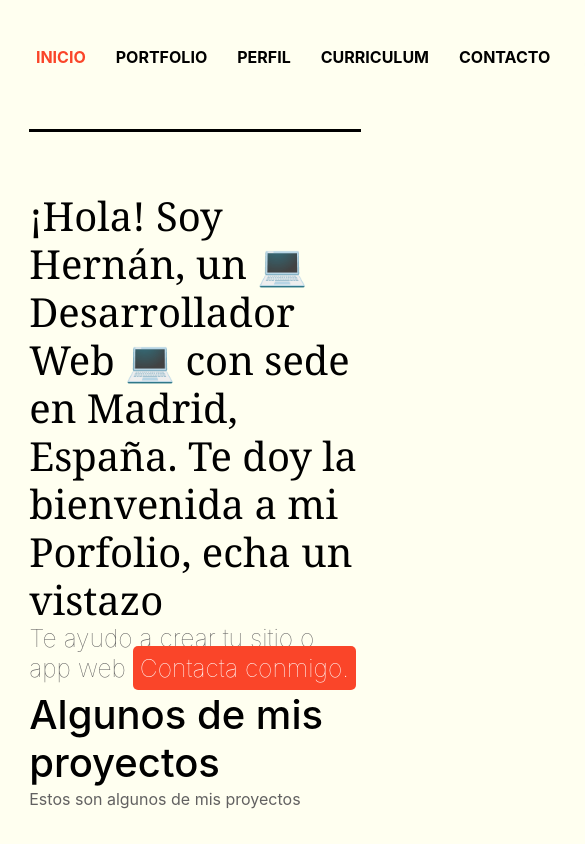
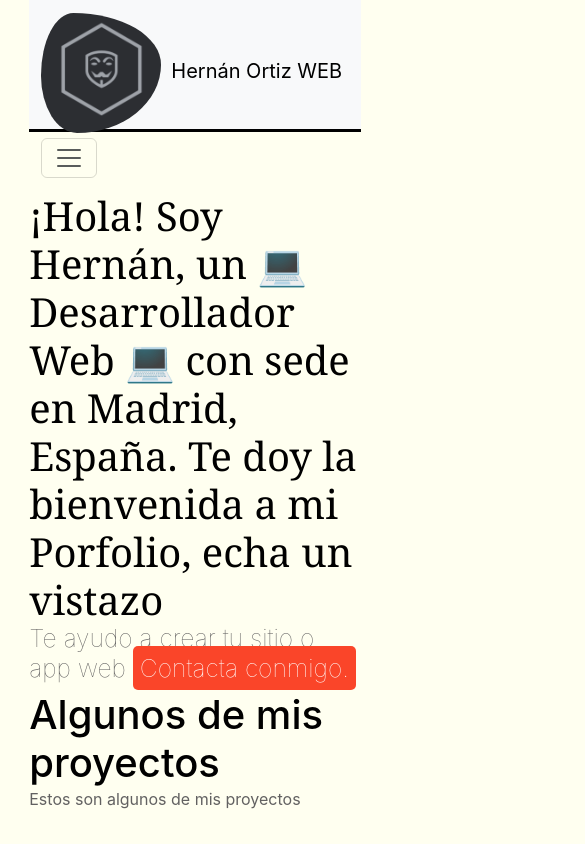
Before and after one commit to Sistemshdortiz/porfolio, a React (Create React App) app: page /inicio in a window 390 px wide. Shown: the top 844 px of the page, 585 px wide, since content can reach past the window. Built offline with nearby package versions, Linux system fonts and the light colour scheme.

Commit message:
update  inicio.js and headernav.js
I have modified the 'inicio' component by adding a new dependency that detects devices. This is done to determine whether the component is on a mobile device; if it is, the typing effect will not be displayed.

```diff
--- a/package.json
+++ b/package.json
@@ -8,6 +8,7 @@
     "@testing-library/user-event": "^13.5.0",
     "bootstrap": "^5.3.2",
     "react": "^18.2.0",
+    "react-device-detect": "^2.2.3",
     "react-dom": "^18.2.0",
     "react-router-dom": "^6.16.0",
     "react-scripts": "5.0.1",
--- a/src/components/Inicio.js
+++ b/src/components/Inicio.js
@@ -1,17 +1,18 @@
 import { Link } from 'react-router-dom';
 import { ListadoTrabajosRandom } from './ListadoTrabajosRandom';
 import TypingEffect from './TypingEffect';
+import { isMobile } from 'react-device-detect';
 
 export const Inicio = () => {
 
   const textToType =
     `  ¡Hola! Soy Hernán, un 💻 Desarrollador Web 💻 con sede en Madrid, España. Te doy la bienvenida a mi Porfolio, echa un vistazo más de cerca a mi portafolio para explorar algunos de mis proyectos recientes. 🔍💼✨.`
-  ;
+    ;
 
   return (
     <div className='home'>
 
-        <TypingEffect textToType={textToType} />
+      {!isMobile && <TypingEffect textToType={textToType} />}
 
       <h2 className='tittle'>Te ayudo a crear tu sitio o app web <Link to='/contacto'> Contacta conmigo.</Link></h2>
 
--- a/src/components/layout/HeaderNav.js
+++ b/src/components/layout/HeaderNav.js
@@ -1,40 +1,46 @@
 import React from 'react';
 import { NavLink } from 'react-router-dom';
 import DarkMode from '../DarkMode';
+import 'bootstrap/dist/css/bootstrap.min.css'; // Importa los estilos de Bootstrap
 
 export const HeaderNav = () => {
     return (
-        <header className='header'>
-            <div className='logo'>
-                <div>
+        <header className='header navbar navbar-expand-lg navbar-light bg-light'>
+            <div className='container'>
+                <NavLink to='/' className='navbar-brand'>
                     <img src={'/images/LogoPorfolio.png'} alt="LogoPorfolio" width={120} height={120} style={{ marginRight: '10px', borderRadius: '27% 73% 70% 30% / 52% 43% 57% 48% ' }} />
-                </div>
-                <span>H</span>
-                <h3>ernán Ortiz WEB</h3>
-            </div>
+                    <span>H</span>ernán Ortiz WEB
+                </NavLink>
 
+                <button className='navbar-toggler' type='button' data-toggle='collapse' data-target='#navbarNav' aria-controls='navbarNav' aria-expanded='false' aria-label='Toggle navigation'>
+                    <span className='navbar-toggler-icon'></span>
+                </button>
+
+                <div className='collapse navbar-collapse' id='navbarNav'>
                     <nav>
-                <ul>
-                    <li>
-                        <NavLink to='/inicio' className={({ isActive }) => isActive ? 'active' : ''}>Inicio</NavLink> {/* Con la desestructuración de objetos vemos si está activa la clase, se quede marcada en el menú, si no, no se aplica clase de css*/}
+                        <ul className='navbar-nav'>
+                            <li className='nav-item'>
+                                <NavLink to='/inicio' className='nav-link' activeClassName='active'>Inicio</NavLink>
                             </li>
-                    <li>
-                        <NavLink to='/portafolio' className={({ isActive }) => isActive ? 'active' : ''}>Portfolio</NavLink>
+                            <li className='nav-item'>
+                                <NavLink to='/portafolio' className='nav-link' activeClassName='active'>Portfolio</NavLink>
                             </li>
-                    <li>
-                        <NavLink to='/servicios' className={({ isActive }) => isActive ? 'active' : ''}>Perfil</NavLink>
+                            <li className='nav-item'>
+                                <NavLink to='/servicios' className='nav-link' activeClassName='active'>Perfil</NavLink>
                             </li>
-                    <li>
-                        <NavLink to='/curriculum' className={({ isActive }) => isActive ? 'active' : ''}>Curriculum</NavLink>
+                            <li className='nav-item'>
+                                <NavLink to='/curriculum' className='nav-link' activeClassName='active'>Curriculum</NavLink>
                             </li>
-                    <li>
-                        <NavLink to='/contacto' className={({ isActive }) => isActive ? 'active' : ''}>Contacto</NavLink>
+                            <li className='nav-item'>
+                                <NavLink to='/contacto' className='nav-link' activeClassName='active'>Contacto</NavLink>
                             </li>
-                    <li>
-                        <DarkMode></DarkMode>
+                            <li className='nav-item'>
+                                <DarkMode />
                             </li>
                         </ul>
                     </nav>
+                </div>
+            </div>
         </header>
-    )
-}
+    );
+};
```
Also changed, not shown: 1 other file (tests, documents, lock files or other folders). Lines whose indentation alone changed are shown as unchanged.
